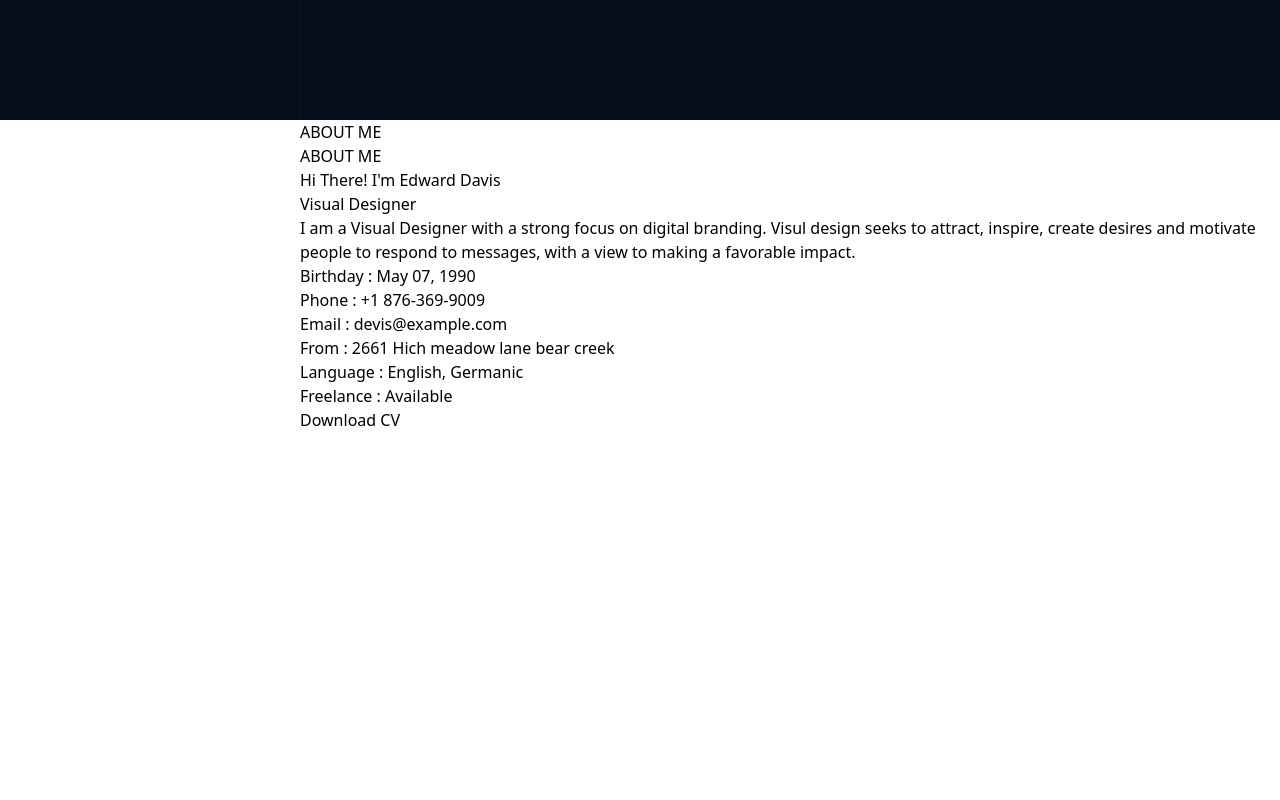
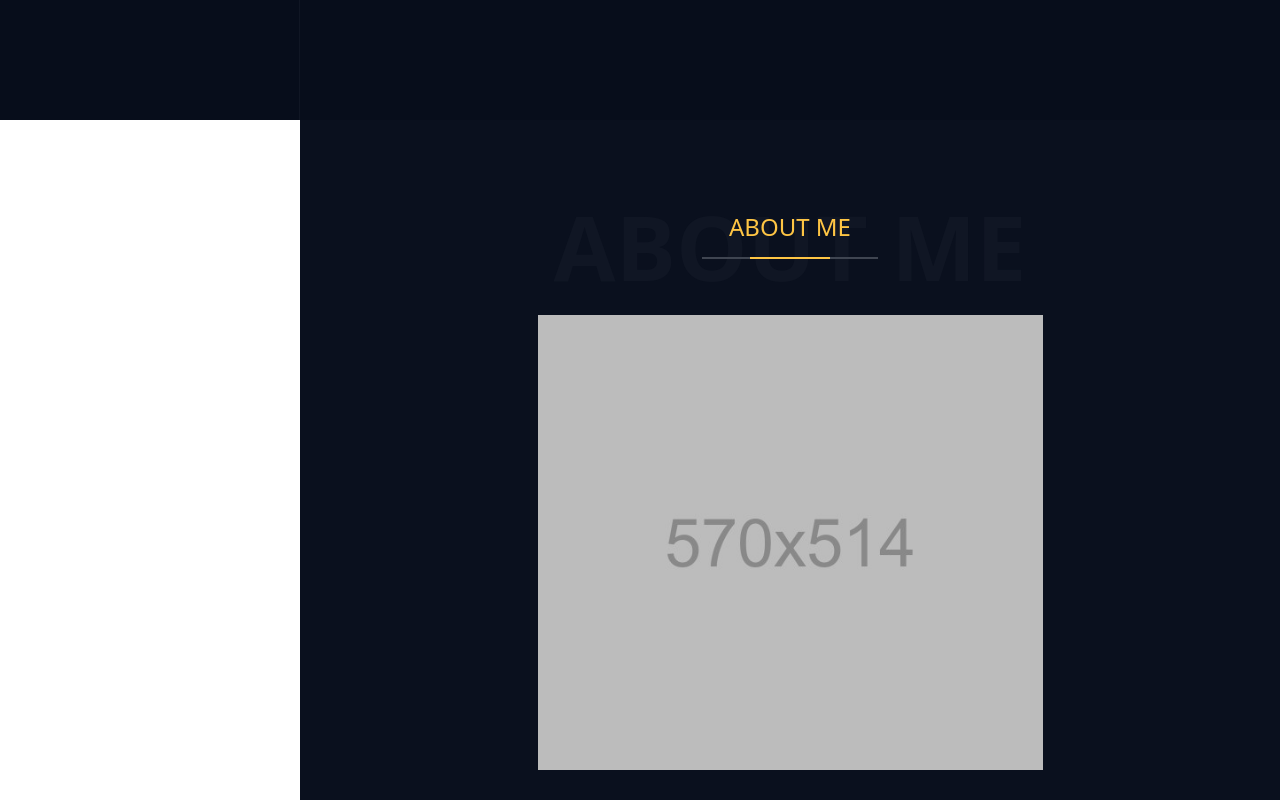
Before and after one commit to mertokan/Portfolio-v1.0, a React (Vite) app: page / in a window 1280 px wide. Shown: the part 680-1480 px from the top of the page. Built offline with nearby package versions, Linux system fonts and the light colour scheme.

Commit message:
BigTitle component eklendi, button componentte sitil düzeltmesi yapıldı, sidebar'da düzenleme yapıldı, about me bölümü yapılıdı fotoğraf eklenmesi gerekli

```diff
--- /dev/null
+++ b/src/components/BigTitle/index.jsx
@@ -0,0 +1,20 @@
+import React from 'react'
+
+const BigTitle = ({title}) => {
+  return (
+    <div className='container mb-[4.5rem]'>
+      <div className='st-section-heading st-style1 text-center relative mb-10 -mt-[5px]'>
+        <h4
+          className='st-section-heading-title uppercase text-2xl font-medium text-state-yellow relative z-10
+        before:content-[""] before:absolute before:bg-site-darkcolor5 before:w-44 before:h-[2px] before:-bottom-4 before:left-2/4 before:-translate-x-2/4
+        after:content-[""] after:absolute after:bg-state-yellow after:w-20 after:h-[2px] after:-bottom-4 after:left-2/4 after:-translate-x-2/4'
+        >
+          {title}
+        </h4>
+        <h2 className='st-section-heading-subtitle uppercase select-none absolute top-0 left-2/4 -translate-x-2/4 text-[90px] font-bold m-0 -mt-8 text-site-darkcolor1/50 w-full'>{title}</h2>
+      </div>
+    </div>
+  )
+}
+
+export default BigTitle
--- a/src/components/button/index.jsx
+++ b/src/components/button/index.jsx
@@ -8,17 +8,18 @@ const Button = ({children, as, variant, size, ...props}) => {
     {
       ...props,
       className: classNames(
-        'inline-flex items-center justify-center border rounded-[50px] font-medium min-w-[170px] transition-colors duration-300',
+        'inline-flex items-center justify-center border rounded-[50px] font-medium min-w-[170px] transition-all duration-300',
         {
-          'bg-primary-1 text-neutral-0 font-medium hover:bg-primary-1 justify-center':
+          'bg-state-yellow border-state-yellow text-site-darkcolor2 hover:-translate-y-1 hover:shadow-lg hover:shadow-state-yellow/30':
             variant === 'primary',
-          'border-state-yellow text-state-yellow hover:bg-state-yellow hover:text-neutral-10 hover:border-state-yellow':
+          'border-state-yellow text-state-yellow hover:bg-state-yellow hover:text-neutral-10 hover:shadow-lg hover:shadow-state-yellow/30':
             variant === 'secondary',
           'rounded-none px-2 h-8 justify-items-start gap-3 text-blue-300 bg-primary-0 hover:bg-neutral-6 hover:bg-opacity-30 ':
             variant === 'activeTheme',
 
           'py-3': size === 'normal',
           'px-[3.2em] py-[0.69em]': size === 'small',
+          'px-[1.5em] py-[12px]': size === 'medium',
         }
       ),
     },
@@ -29,7 +30,7 @@ const Button = ({children, as, variant, size, ...props}) => {
 Button.propTypes = {
   children: PropTypes.oneOfType([PropTypes.element, PropTypes.string, PropTypes.node]),
   variant: PropTypes.oneOf(['primary', 'secondary']),
-  size: PropTypes.oneOf(['normal', 'small', 'theme']),
+  size: PropTypes.oneOf(['normal', 'small', 'medium']),
   as: PropTypes.oneOfType([PropTypes.object, PropTypes.string]),
   props: PropTypes.any,
 }
--- a/src/layout/web/components/sidebar/index.jsx
+++ b/src/layout/web/components/sidebar/index.jsx
@@ -1,8 +1,6 @@
 import Button from '@/components/button'
 import {NAVBAR_MENU} from '@/utils/consts/navbar'
-import classNames from 'classnames'
 import React from 'react'
-import {NavLink} from 'react-router-dom'
 import {Link} from 'react-scroll'
 
 const Sidebar = () => {
@@ -31,8 +29,8 @@ const Sidebar = () => {
                         spy={true}
                         smooth={true}
                         offset={0}
-                        duration={500}
-                        className='py-4 uppercase font-medium inline-block transition-all duration-300 ease-in-out'
+                        duration={1000}
+                        className='py-4 uppercase font-medium inline-block transition-all duration-300 ease-in-out cursor-pointer'
                       >
                         {menu.title}
                       </Link>
--- a/src/pages/about/index.jsx
+++ b/src/pages/about/index.jsx
@@ -1,65 +1,64 @@
+import BigTitle from '@/components/BigTitle'
+import Button from '@/components/button'
 import React from 'react'
 
 const About = () => {
   return (
     //<!-- Start About Seciton -->
-    <section id='about' className='st-about-wrap h-screen'>
+    <section id='about' className='st-about-wrap h-screen bg-site-darkcolor3 pt-24'>
       <div className='st-height-b100 st-height-lg-b80'></div>
-      <div className='container'>
-        <div className='st-section-heading st-style1'>
-          <h4 className='st-section-heading-title'>ABOUT ME</h4>
-          <h2 className='st-section-heading-subtitle'>ABOUT ME</h2>
-        </div>
-        <div className='st-height-b25 st-height-lg-b25'></div>
-      </div>
-      <div className='container'>
-        <div className='row'>
-          <div className='col-lg-6 wow fadeInLeft'>
+      <BigTitle title='about me' />
+      <div className='container mx-auto mb-9'>
+        <div className='flex flex-wrap -mx-[15px] justify-center gap-8'>
+          <div className='col-lg-6 wow fadeInLeft max-w-[50%]'>
             <div className='st-about-img-wrap'>
-              <div
-                className='st-about-img st-dynamic-bg st-bg'
-                data-src='assets/img/section/about.jpg'
-              ></div>
+              <div className='st-about-img st-dynamic-bg st-bg max-w-[570px] min-h-[514px]'>
+                <img src='/about.jpg' alt='' className='object-cover w-full h-full' />
+              </div>
             </div>
             <div className='st-height-b0 st-height-lg-b30'></div>
           </div>
-          <div className='col-lg-6'>
+          <div className='col-lg-6 max-w-[50%] text-neutral-3'>
             <div className='st-vertical-middle'>
               <div className='st-vertical-middle-in'>
                 <div className='st-text-block st-style1'>
-                  <h2 className='st-text-block-title'>Hi There! I'm Edward Davis</h2>
-                  <h4 className='st-text-block-subtitle'>Visual Designer</h4>
+                  <h2 className='st-text-block-title text-white text-4xl mb-3'>
+                    Hi There! I'm Mert Okan
+                  </h2>
+                  <h4 className='st-text-block-subtitle text-state-yellow text-2xl font-light mb-3'>
+                    Front-End Developer
+                  </h4>
                   <div className='st-text-block-text'>
-                    <p>
-                      I am a Visual Designer with a strong focus on digital branding. Visul design
-                      seeks to attract, inspire, create desires and motivate people to respond to
-                      messages, with a view to making a favorable impact.
+                    <p className='leading-6'>
+                      Hello,
+                      <br />
+                      I have been developing as a Front-End Web Developer for about a year. While I
+                      have written code in areas like Back-End and Unity in the past, Front-End has
+                      been the area that captivated me the most. I realized that my visual
+                      expression makes me happy to create impressive and user-friendly impressions.
+                      By focusing on React Web, I aim to further enhance my skills in combining user
+                      experience and interactive features.
+                      <br />
+                      <br />
+                      When I decided to focus on the Front-End field, I met Acun Medya Akademi.
+                      Thanks to this academy, I found opportunities to prepare myself for the
+                      industry, learn collaboration within a team, and adapt to remote work. At the
+                      same time, I had the opportunity to learn about the subjects that I was
+                      missing. I am grateful to my teacher Orhan Ekici, who has always been by my
+                      side and supported me throughout this process.
+                      <br />
+                      <br />
+                      After solidifying my web development knowledge even more, I plan to move
+                      towards React Native in the future. This step will allow me to advance myself
+                      in mobile application development, bringing me one step closer to my goal of
+                      becoming a versatile Front-End developer.
+                      <br />
+                      <br />
+                      I'm eagerly looking forward to creating amazing things together in the web
+                      world.
+                      <br />
+                      Best regards,
                     </p>
-                  </div>
-                  <ul className='st-text-block-details st-mp0'>
-                    <li>
-                      <span>Birthday</span> : <span>May 07, 1990</span>
-                    </li>
-                    <li>
-                      <span>Phone</span> : <span>+1 876-369-9009</span>
-                    </li>
-                    <li>
-                      <span>Email</span> : <span>devis@example.com</span>
-                    </li>
-                    <li>
-                      <span>From</span> : <span>2661 Hich meadow lane bear creek</span>
-                    </li>
-                    <li>
-                      <span>Language</span> : <span>English, Germanic</span>
-                    </li>
-                    <li>
-                      <span>Freelance</span> : <span>Available</span>
-                    </li>
-                  </ul>
-                  <div className='st-text-block-btn'>
-                    <a href='#' className='st-btn st-style1 st-color1'>
-                      Download CV
-                    </a>
                   </div>
                 </div>
               </div>
@@ -67,6 +66,11 @@ const About = () => {
           </div>
         </div>
       </div>
+      <div className='st-text-block-btn text-white container mx-auto text-center'>
+        <Button size="medium" as="a" download href="/Resume-Mert-OKAN.pdf" >
+          Download CV
+        </Button>
+      </div>
     </section>
     //<!-- End About Seciton -->
   )
```
Also changed, not shown: public/about.jpg (added), 1 other file (tests, documents, lock files or other folders).
